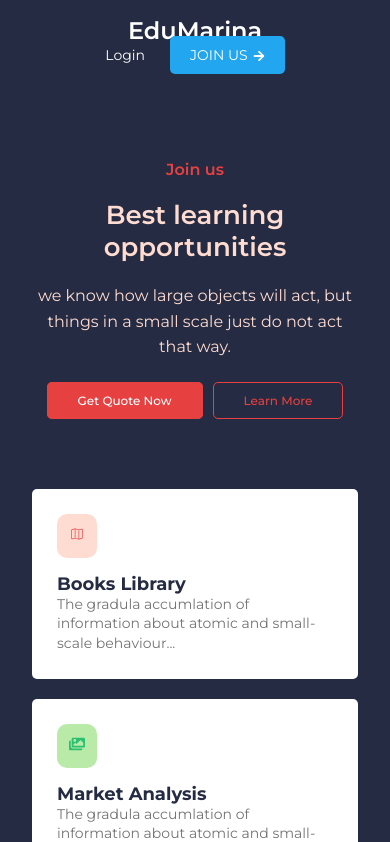
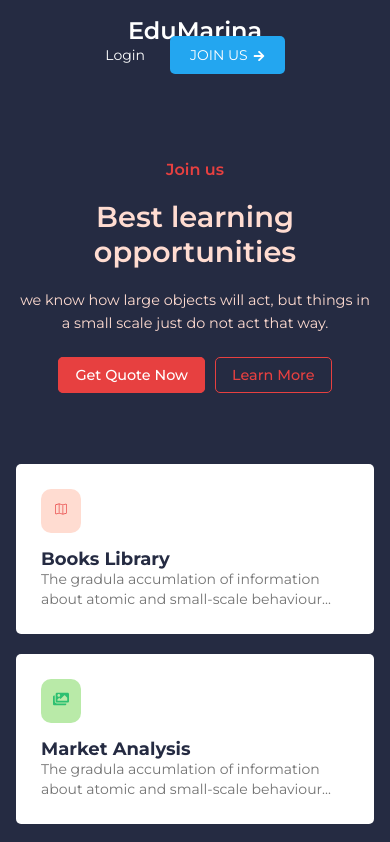
Before and after one commit to 123456789marina/Education-website1, a React (Create React App) app: page / in a window 390 px wide. Shown: the top 842 px of the page. Built offline with nearby package versions, Linux system fonts and the light colour scheme.

Commit message:
Update index.css

```diff
--- a/src/index.css
+++ b/src/index.css
@@ -409,3 +409,37 @@ p {
     grid-template-columns: 1fr;
   }
 }
+/* === Final Mobile Fixes === */
+@media (max-width: 768px) {
+  html, body {
+    overflow-x: hidden;
+  }
+
+  .container {
+    padding: 0 1rem;
+    width: 100%;
+  }
+
+  .card-container {
+    grid-template-columns: 1fr;
+    gap: 1.5rem;
+  }
+
+  .navbar {
+    flex-direction: column;
+    align-items: center;
+  }
+
+  #home .home-header h1 {
+    font-size: 1.8rem;
+  }
+
+  #home .home-header p {
+    font-size: 0.9rem;
+  }
+
+  #home .home-header .btn {
+    padding: 8px 16px;
+    font-size: 0.9rem;
+  }
+}
```
